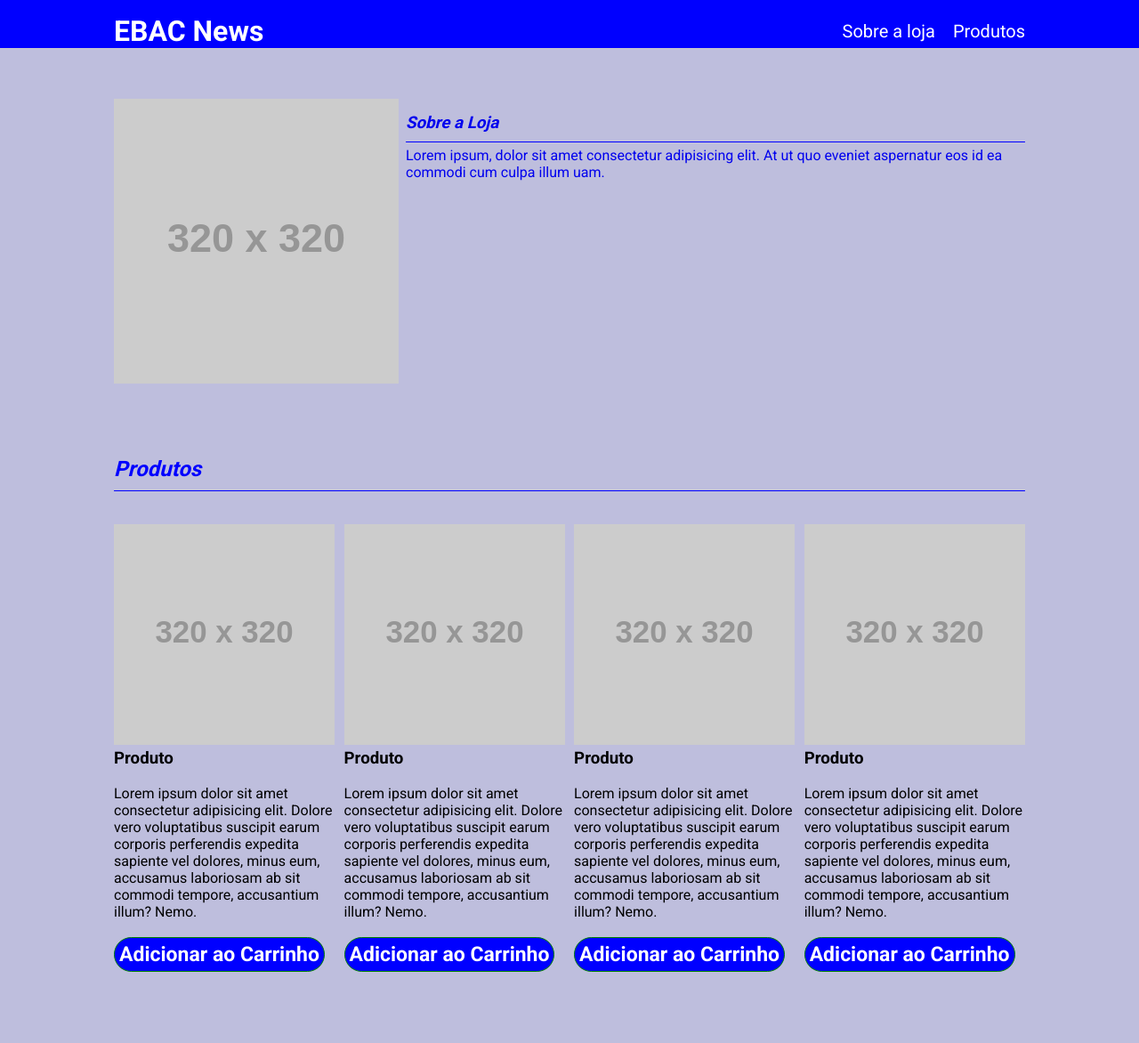
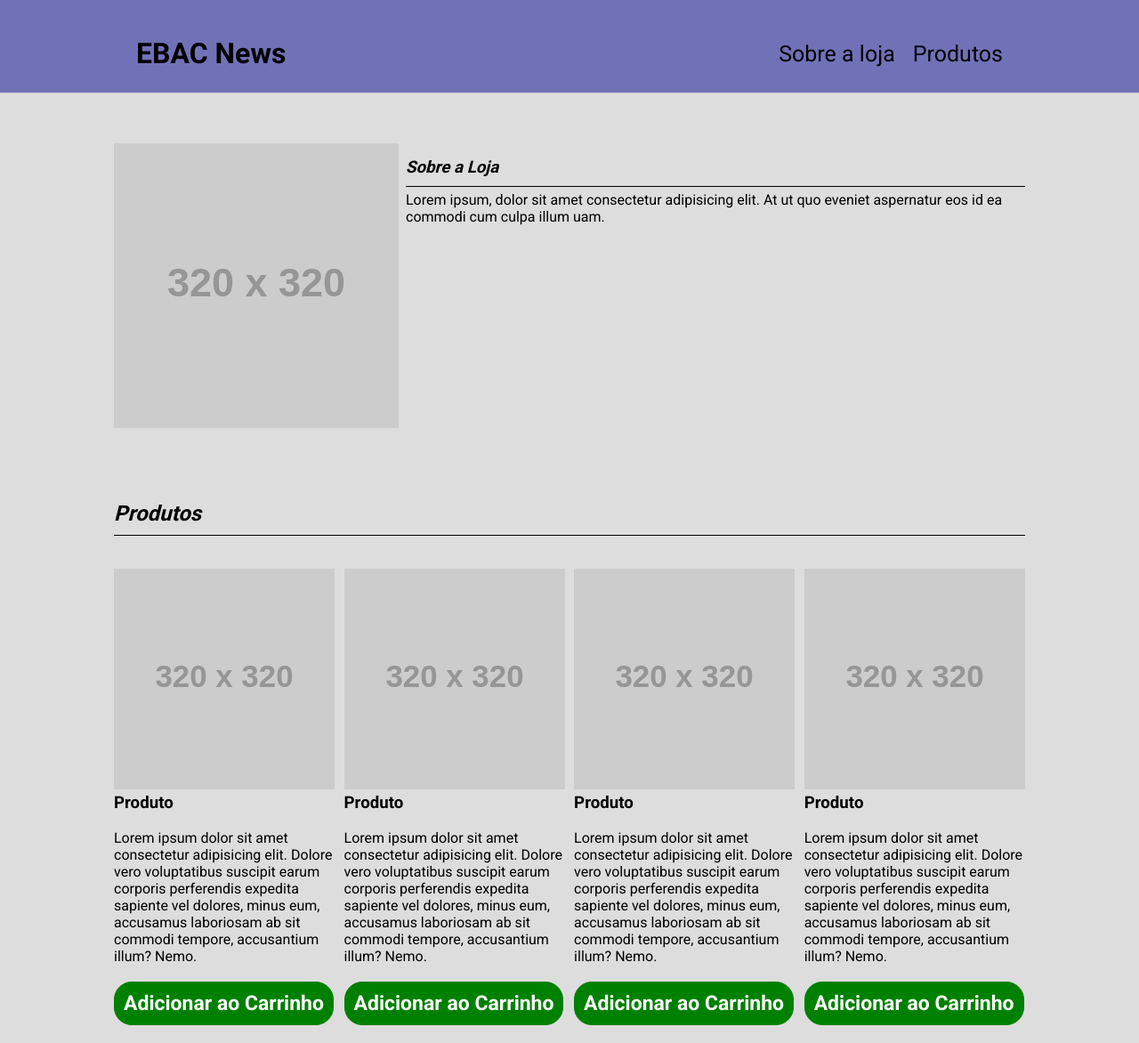
Before and after one commit to leandrolol/exercicio_layout_responsivo, a plain HTML site: page index.html in a window 1280 px wide. Shown: the whole page at 89% size. Before the commit the page ends 1092 px from the top, so only its background shows below. Drawn offline with nearby package versions, Linux system fonts and the light colour scheme; placeholder pictures from the web are drawn by us.

Commit message:
Update main.css

```diff
--- a/main.css
+++ b/main.css
@@ -16,11 +16,12 @@ display: flex;
 justify-content: space-between;
 align-items: center;
 width: 100%;
+padding: 25px;
 }
 
 header {
-    background-color: blue;
-    color: #fff;
+    background-color: rgb(113, 113, 184);
+    color: #000;
     padding: 16px 0 0;
     border-bottom: 1px solid #ccc;
     margin-bottom: 56px;
@@ -35,16 +36,17 @@ header ul {
 header ul li {
     margin-left: 20px;
 }
+
 header .container a {
     text-decoration: none;
-    color: #fff;
-    font-size: 20px;
+    color: #000;
+    font-size: 25px;
+
 }
 
 body {
-    background-color: rgb(190, 190, 221);
+    background-color: rgb(221, 221, 221);
 }
-
 
 .conteudo {
     display: grid;
@@ -65,11 +67,18 @@ body {
     font-size: 1em;
     padding-bottom: 10px;
 }
+
 .linha h3  {
     padding: 16px 0;
     font-style: italic;
     position: relative;
+    color: #000;
 }
+
+.linha p {
+    color: #000;
+}
+
 .linha h3::after {
     content: "";
     position: absolute;
@@ -77,14 +86,16 @@ body {
     left: 0;
     width: 100%;
     height: 1px;
-    background-color: blue;
+    background-color: #000;
 }
+
 .linhas h2  {
     padding: 16px 0;
     font-style: italic;
     position: relative;
-    color: blue;
+    color: #000;
 }
+
 .linhas h2::after {
     content: "";
     position: absolute;
@@ -92,7 +103,7 @@ body {
     left: 0;
     width: 100%;
     height: 1px;
-    background-color: blue;
+    background-color: #000;
 }
 
 .destaque .noticia img {
@@ -103,18 +114,19 @@ section h2 {
     margin-bottom: 32px;
 }
 
-
 .noticias  {
     display: grid;
     grid-template-columns: repeat(4, 24.25%);
     column-gap: 1%;
     row-gap: 5%;
 }
+
 .noticias .noticia a {
     text-decoration: none;
     color: black;
 
 }
+
 .botao-carrinho button {
     font-size: 23px;
     cursor: pointer;
@@ -122,10 +134,11 @@ section h2 {
     border: solid 1px green;
     border-radius: 20px;
     color: #fff;
-    background-color: blue;
+    background-color: green;
     font-weight: bold;
     transition: background-color 0.5s ease, color 0.5s ease, transform 0.5s ease;
-
+    padding: 10px;
+    margin-bottom: 20px;
 }
 
 @media screen and (max-width: 767px) {
@@ -159,7 +172,6 @@ section h2 {
     header div.container {
         flex-direction: column;
     }
-
 }
 
 @media screen and  (min-width: 768px) and (max-width: 1023px) {
```
